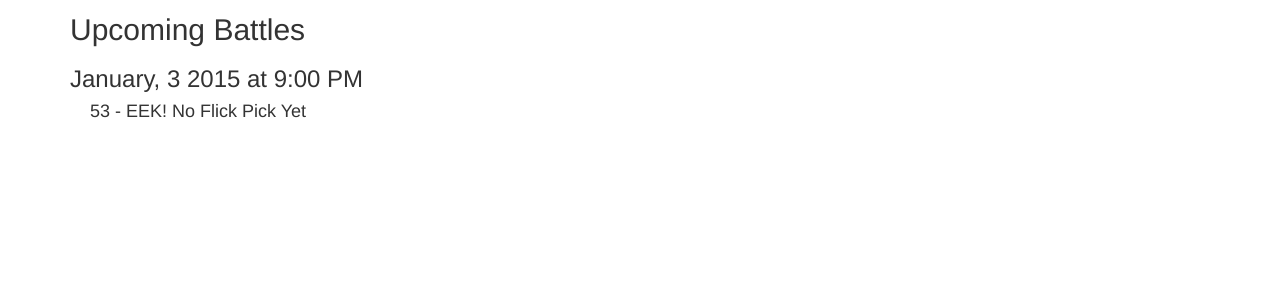
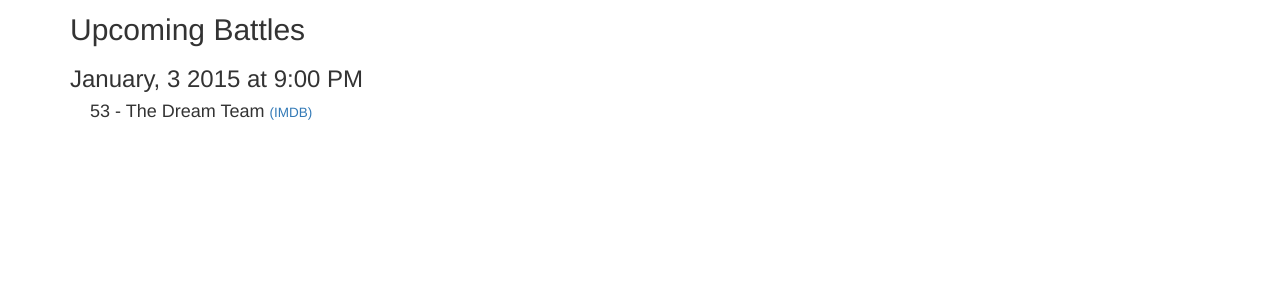
Before and after one commit to MirandaJanell/MidnightMovieKnights, a Jekyll site: the page built from calendar.md, in a window 1280 px wide. Shown: the part 409-703 px from the top of the page. Built offline with Jekyll 4.4.1, drawn with Linux system fonts in a browser that asks for light colours; nearby versions of some CDN libraries.

Commit message:
Updated the calendar.

```diff
--- a/_data/mmk-calendar.yml
+++ b/_data/mmk-calendar.yml
@@ -1,6 +1,6 @@
 - episode: 53
   date: 2015-01-03
   time: 9:00 PM
-  imdb-link:
-  title:
+  imdb-link: http://www.imdb.com/title/tt0097235/
+  title: The Dream Team
   guests:
```
